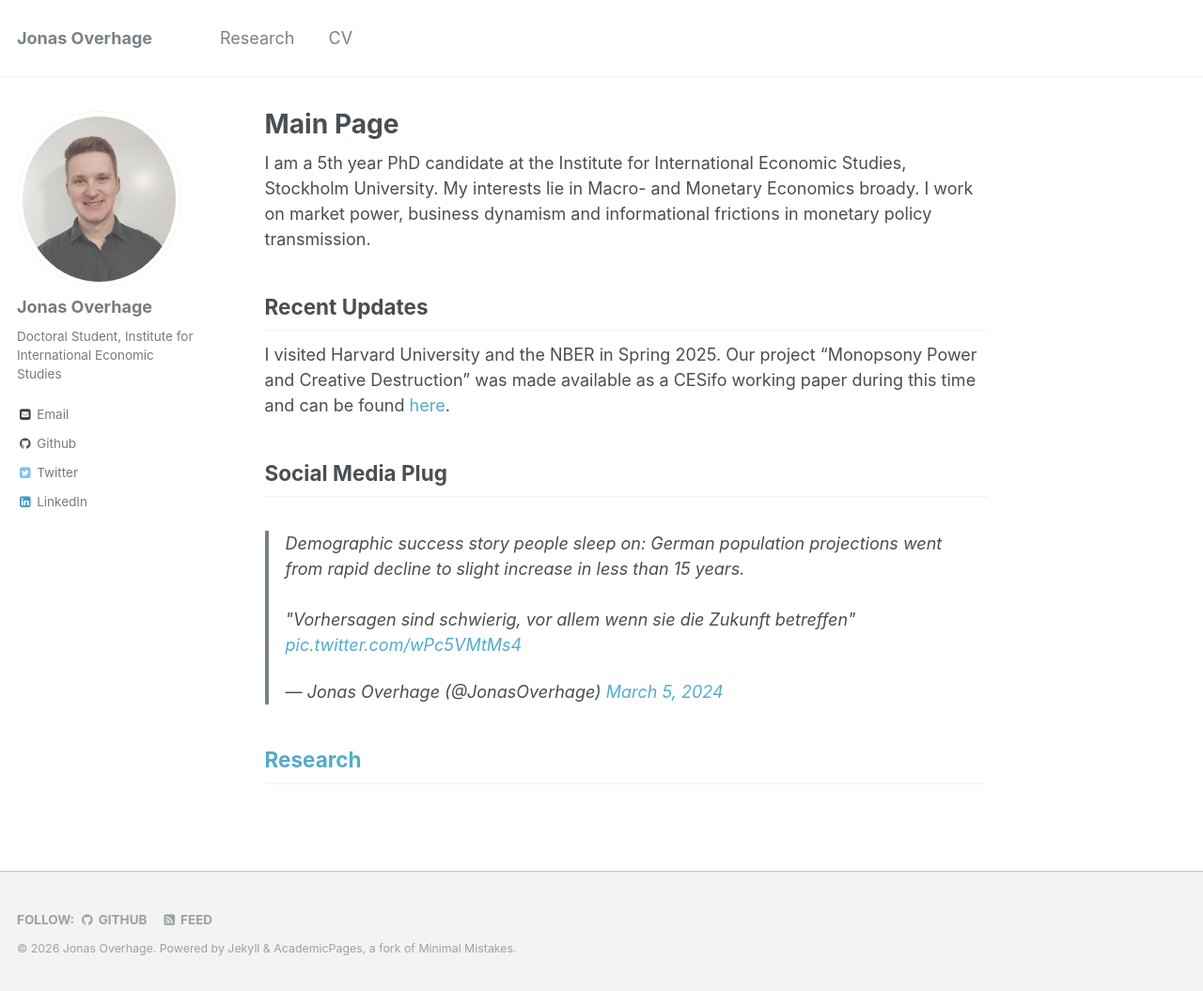
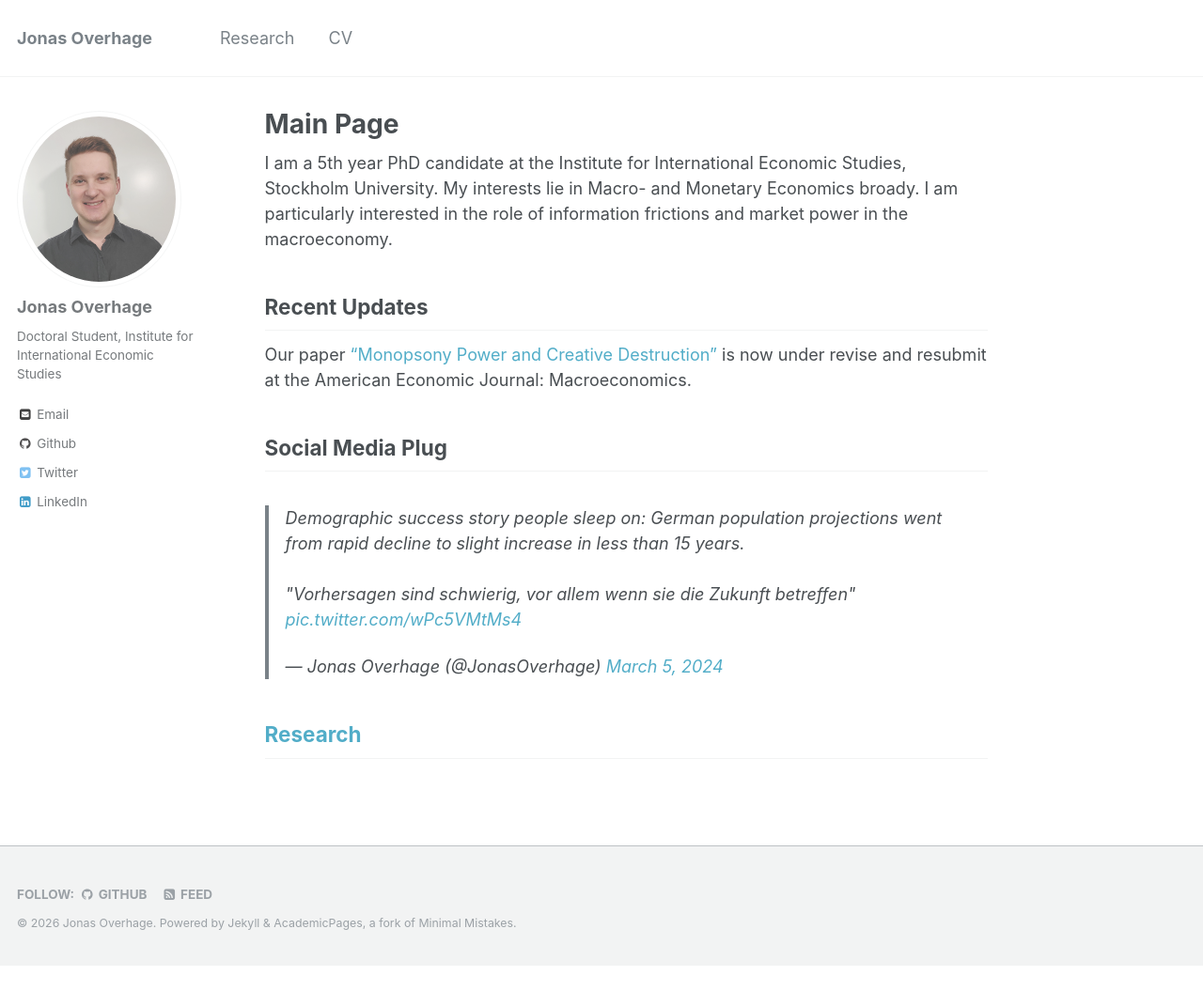
Before and after one commit to JOverhage/JOverhage.github.io, a Jekyll site: the page built from _pages/about.md, in a window 1280 px wide and 1055 px high. Shown: the whole window at 94% size. Built offline with Jekyll 4.4.1, drawn with Linux system fonts in a browser that asks for light colours; comment, search, counter and statistics services are not loaded.

Commit message:
paper updates

```diff
--- a/_pages/about.md
+++ b/_pages/about.md
@@ -9,11 +9,11 @@ redirect_from:
 ---
 
 
-I am a 5th year PhD candidate at the Institute for International Economic Studies, Stockholm University. My interests lie in Macro- and Monetary Economics broady. I work on market power, business dynamism and informational frictions in monetary policy transmission.
+I am a 5th year PhD candidate at the Institute for International Economic Studies, Stockholm University. My interests lie in Macro- and Monetary Economics broady. I am particularly interested in the role of information frictions and market power in the macroeconomy.
 
 ## Recent Updates
 
-I visited Harvard University and the NBER in Spring 2025. Our project "Monopsony Power and Creative Destruction" was made available as a CESifo working paper during this time and can be found [here](https://www.ifo.de/en/cesifo/publications/2025/working-paper/monopsony-power-and-creative-destruction-static-loss-faster-growth).
+Our paper <a href="https://joverhage.github.io/research/2024-monopsony-research">"Monopsony Power and Creative Destruction"</a> is now under revise and resubmit at the American Economic Journal: Macroeconomics.
 
 
 
```
